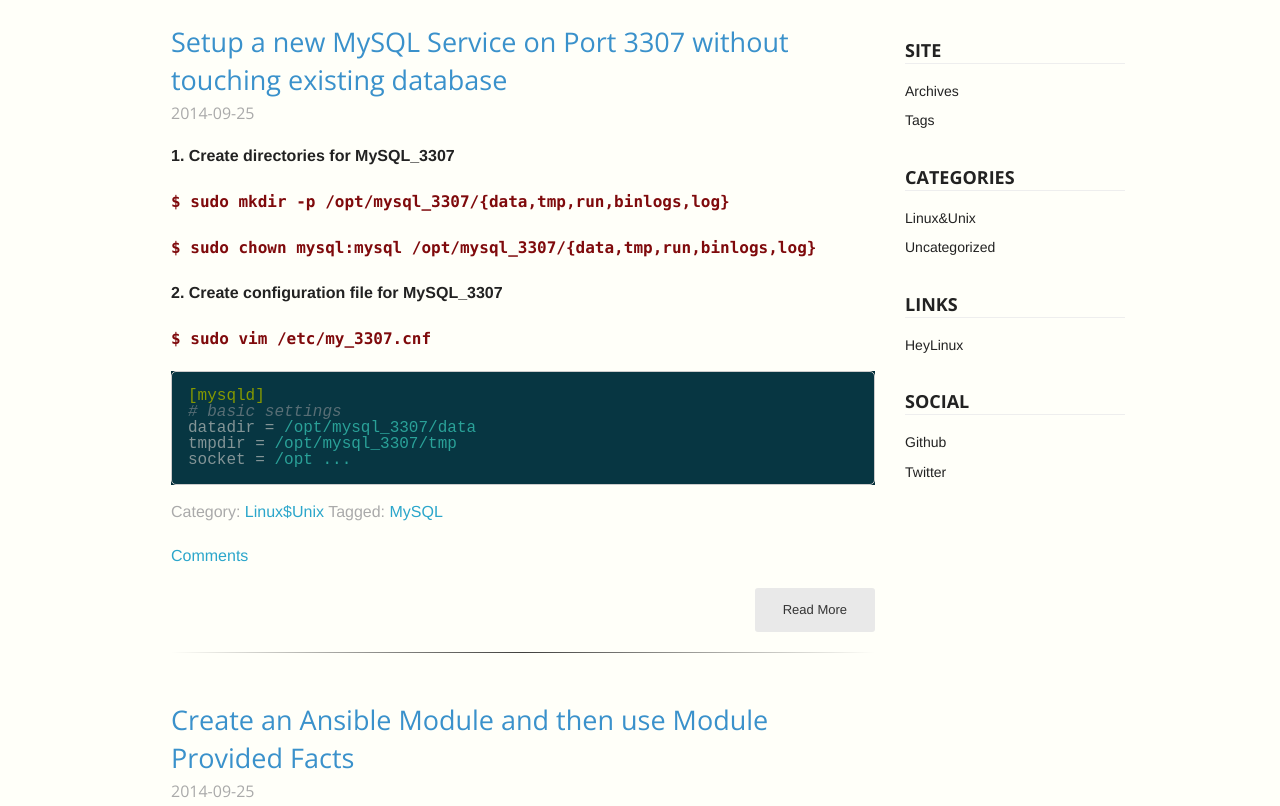
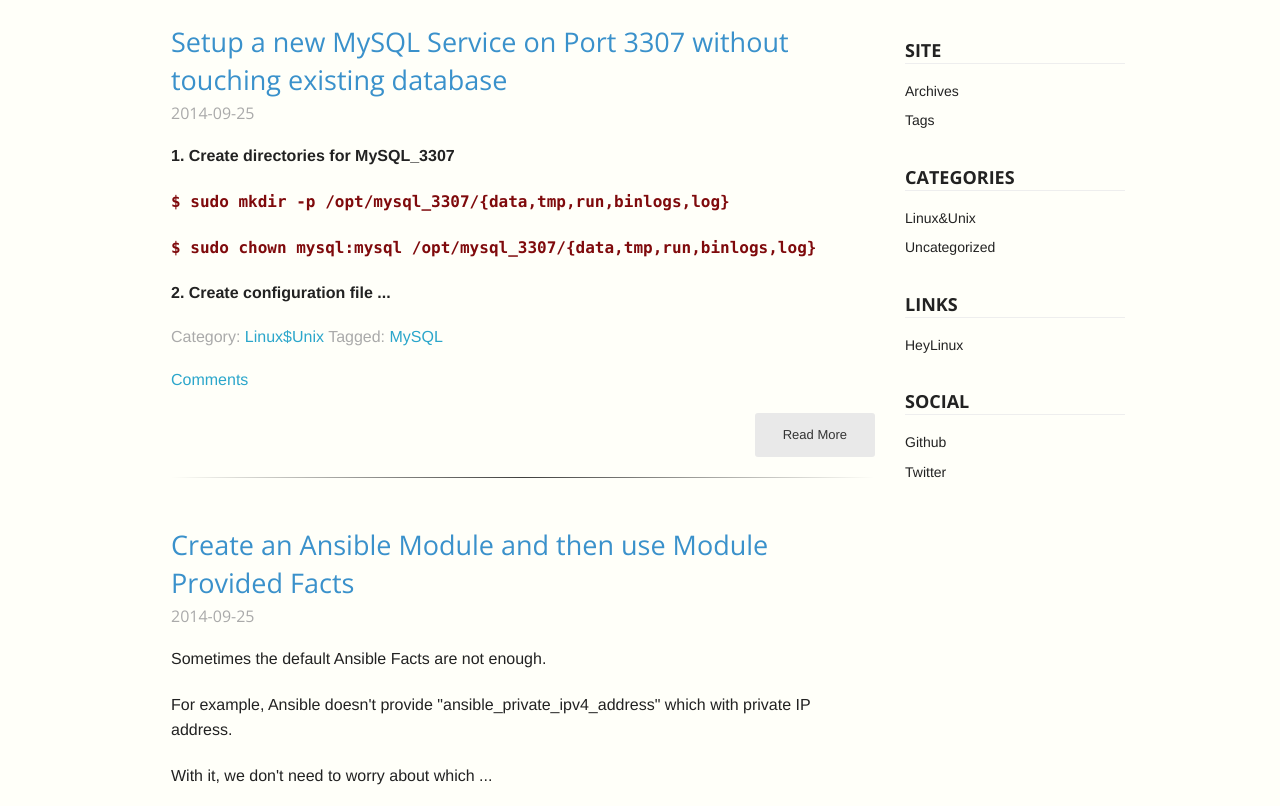
Before and after one commit to mcsrainbow/archive-pelican-github-io, a plain HTML site: page author/mcsrainbow.html in a window 1280 px wide. Shown: the part 85-891 px from the top of the page. Drawn offline with nearby package versions, Linux system fonts and the light colour scheme.

Commit message:
Update Blog

```diff
--- a/author/mcsrainbow.html
+++ b/author/mcsrainbow.html
@@ -53,13 +53,7 @@
 <p><strong>1. Create directories for MySQL_3307</strong></p>
 <p><code>$ sudo mkdir -p /opt/mysql_3307/{data,tmp,run,binlogs,log}</code></p>
 <p><code>$ sudo chown mysql:mysql /opt/mysql_3307/{data,tmp,run,binlogs,log}</code></p>
-<p><strong>2. Create configuration file for MySQL_3307</strong></p>
-<p><code>$ sudo vim /etc/my_3307.cnf</code></p>
-<div class="highlight"><pre><span class="k">[mysqld]</span>
-<span class="c1"># basic settings</span>
-<span class="na">datadir</span> <span class="o">=</span> <span class="s">/opt/mysql_3307/data</span>
-<span class="na">tmpdir</span> <span class="o">=</span> <span class="s">/opt/mysql_3307/tmp</span>
-<span class="na">socket</span> <span class="o">=</span> <span class="s">/opt ...</span></pre></div><p class="subheader">Category: <a href="http://mcsrainbow.github.io/category/linuxunix.html">Linux$Unix</a>
+<p><strong>2. Create configuration file ...</strong></p><p class="subheader">Category: <a href="http://mcsrainbow.github.io/category/linuxunix.html">Linux$Unix</a>
 
     Tagged:
     <a href="http://mcsrainbow.github.io/tag/mysql.html">MySQL </a>
@@ -80,8 +74,7 @@
 
 <p>Sometimes the default Ansible Facts are not enough.</p>
 <p>For example, Ansible doesn't provide "ansible_private_ipv4_address" which with private IP address.</p>
-<p>With it, we don't need to worry about which IP on which NIC should be used.</p>
-<p>But we can create an Ansible module and then use module provided 'Facts ...</p><p class="subheader">Category: <a href="http://mcsrainbow.github.io/category/linuxunix.html">Linux&Unix</a>
+<p>With it, we don't need to worry about which ...</p><p class="subheader">Category: <a href="http://mcsrainbow.github.io/category/linuxunix.html">Linux&Unix</a>
 
     Tagged:
     <a href="http://mcsrainbow.github.io/tag/ansible.html">Ansible </a>
```
Also changed, not shown: category/linuxunix.html (+2 -9 lines), index.html (+2 -9 lines), sitemap.xml (+4 -4 lines), tag/ansible.html (+1 -2 lines), tag/facts.html (+1 -2 lines), tag/mysql.html (+1 -7 lines).
